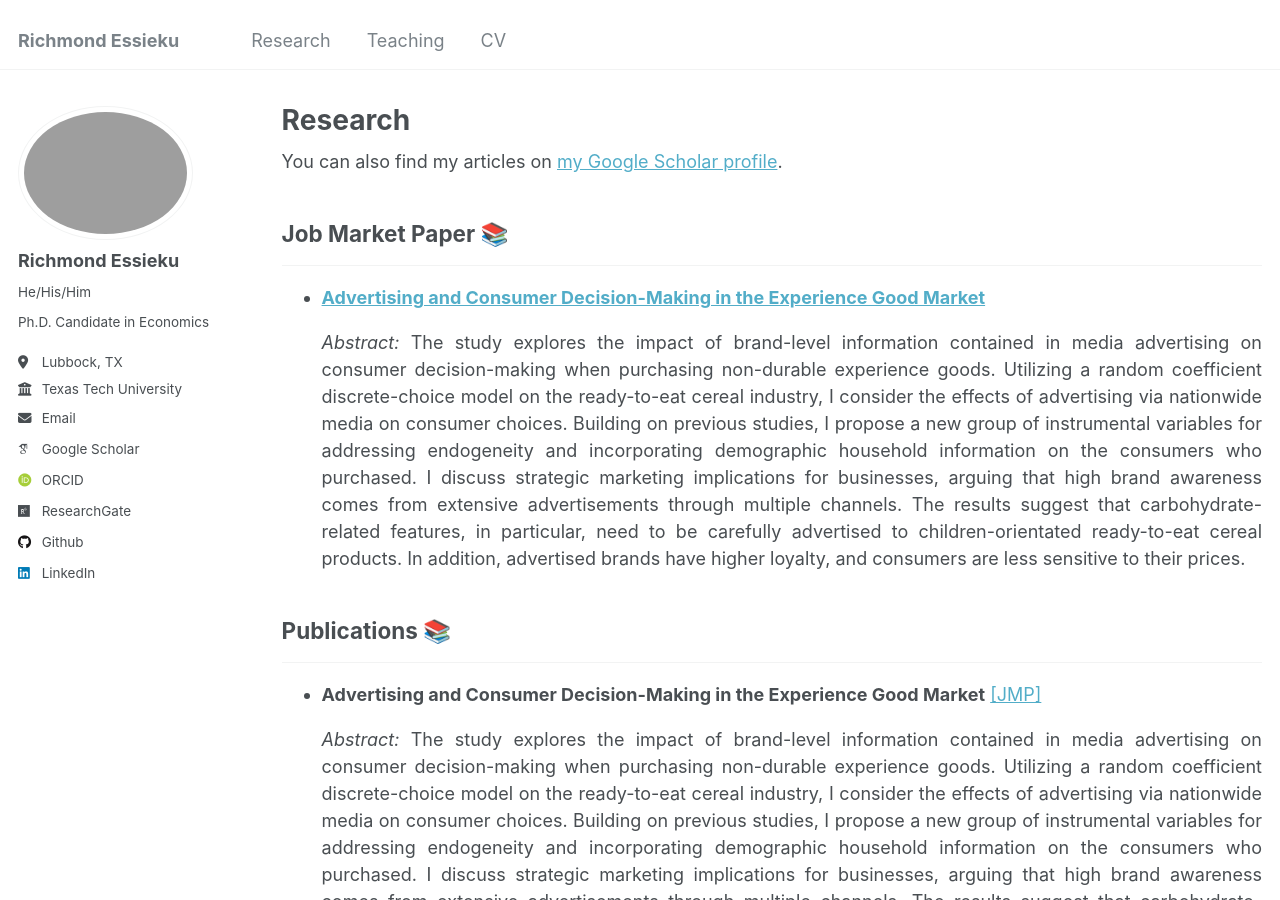
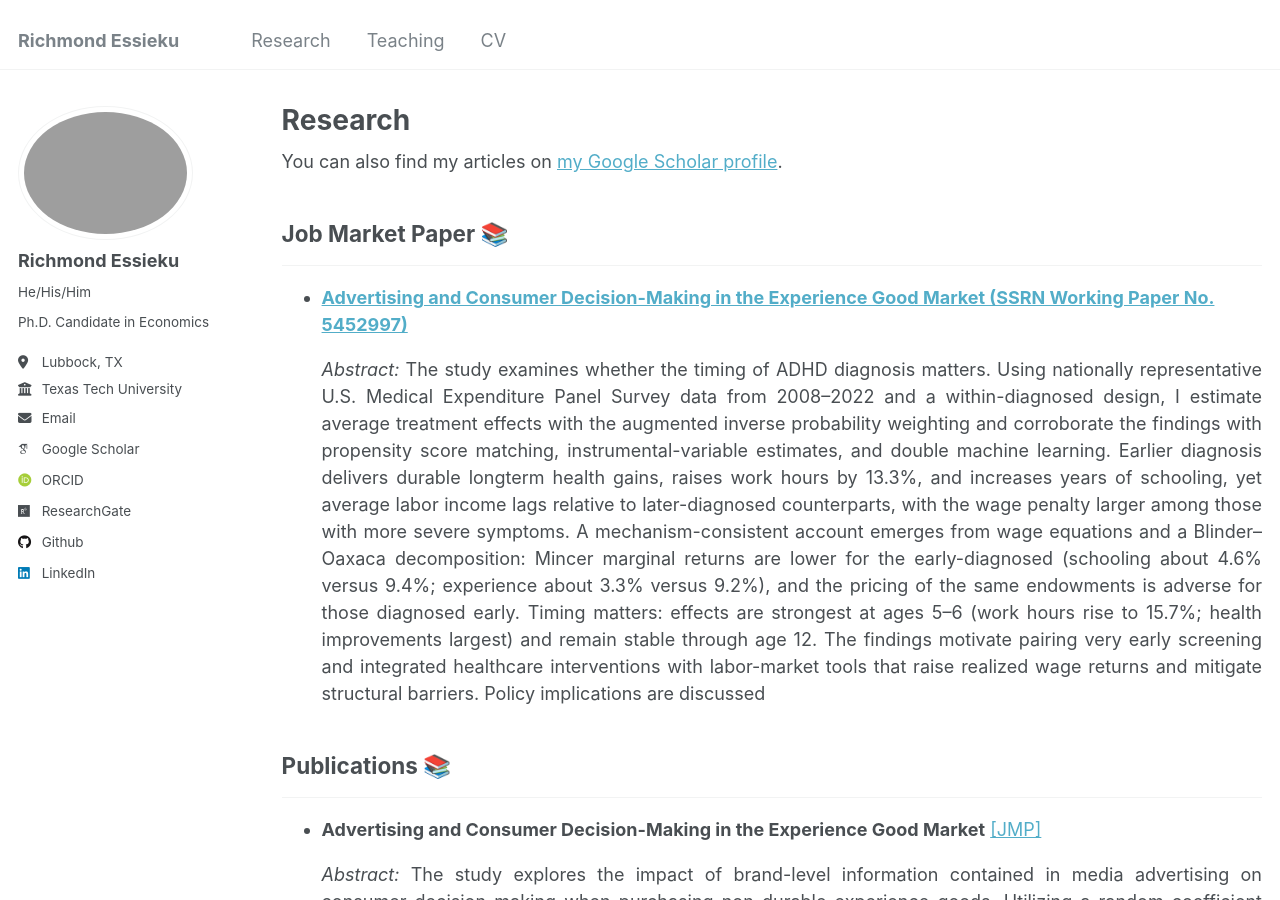
Before and after one commit to essieku/essieku.github.io, a Jekyll site: the page built from _pages/publications.html, in a window 1280 px wide and 900 px high. Built offline with Jekyll 4.4.1, drawn with Linux system fonts in a browser that asks for light colours; some web fonts are replaced.

Commit message:
Update publications.html

```diff
--- a/_pages/publications.html
+++ b/_pages/publications.html
@@ -16,9 +16,13 @@ author_profile: true
   <h2>Job Market Paper &#128218;</h2>
     <hr> <!-- This adds a horizontal line below the heading -->
           <ul>
-            <li><a href="https://papers.ssrn.com/sol3/papers.cfm?abstract_id=5099995" target="_blank"><strong>Advertising and Consumer Decision-Making in the Experience Good Market</strong> </a>
+            <li><a href="https://papers.ssrn.com/sol3/papers.cfm?abstract_id=5099995" target="_blank"><strong>Advertising and Consumer Decision-Making in the Experience Good Market (SSRN Working Paper No. 5452997)</strong> </a>
                 <p align="justify">
-                  <i>Abstract:</i> The study explores the impact of brand-level information contained in media advertising on consumer decision-making when purchasing non-durable experience goods. Utilizing a random coefficient discrete-choice model on the ready-to-eat cereal industry, I consider the effects of advertising via nationwide media on consumer choices. Building on previous studies, I propose a new group of instrumental variables for addressing endogeneity and incorporating demographic household information on the consumers who purchased. I discuss strategic marketing implications for businesses, arguing that high brand awareness comes from extensive advertisements through multiple channels. The results suggest that carbohydrate-related features, in particular, need to be carefully advertised to children-orientated ready-to-eat cereal products. In addition, advertised brands have higher loyalty, and consumers are less sensitive to their prices.
+                  <i>Abstract:</i> The study examines whether the timing of ADHD diagnosis matters. Using nationally representative U.S. Medical Expenditure Panel Survey data from 2008–2022 and a within-diagnosed design, I estimate average treatment effects with the augmented inverse probability weighting and corroborate the findings with propensity score
+matching, instrumental-variable estimates, and double machine learning. Earlier diagnosis delivers durable longterm health gains, raises work hours by 13.3%, and increases years of schooling, yet average labor income lags
+relative to later-diagnosed counterparts, with the wage penalty larger among those with more severe symptoms. A mechanism-consistent account emerges from wage equations and a Blinder–Oaxaca decomposition: Mincer marginal returns are lower for the early-diagnosed (schooling about 4.6% versus 9.4%; experience about 3.3% versus 9.2%), and the pricing of the same endowments is adverse for those diagnosed early. Timing matters: effects
+are strongest at ages 5–6 (work hours rise to 15.7%; health improvements largest) and remain stable through age 12. The findings motivate pairing very early screening and integrated healthcare interventions with labor-market
+tools that raise realized wage returns and mitigate structural barriers. Policy implications are discussed
                 </p>
             </li>
           </ul>
```
